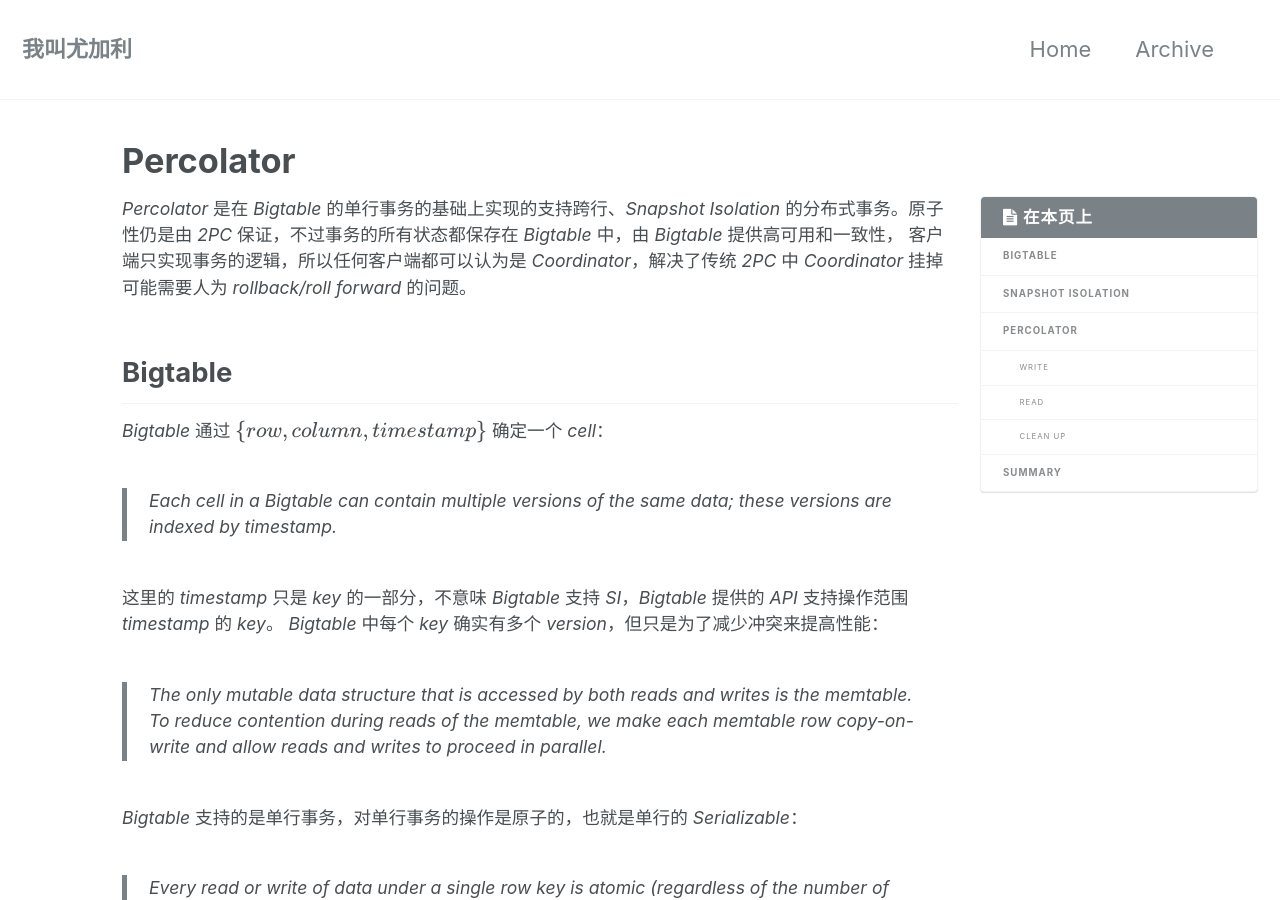
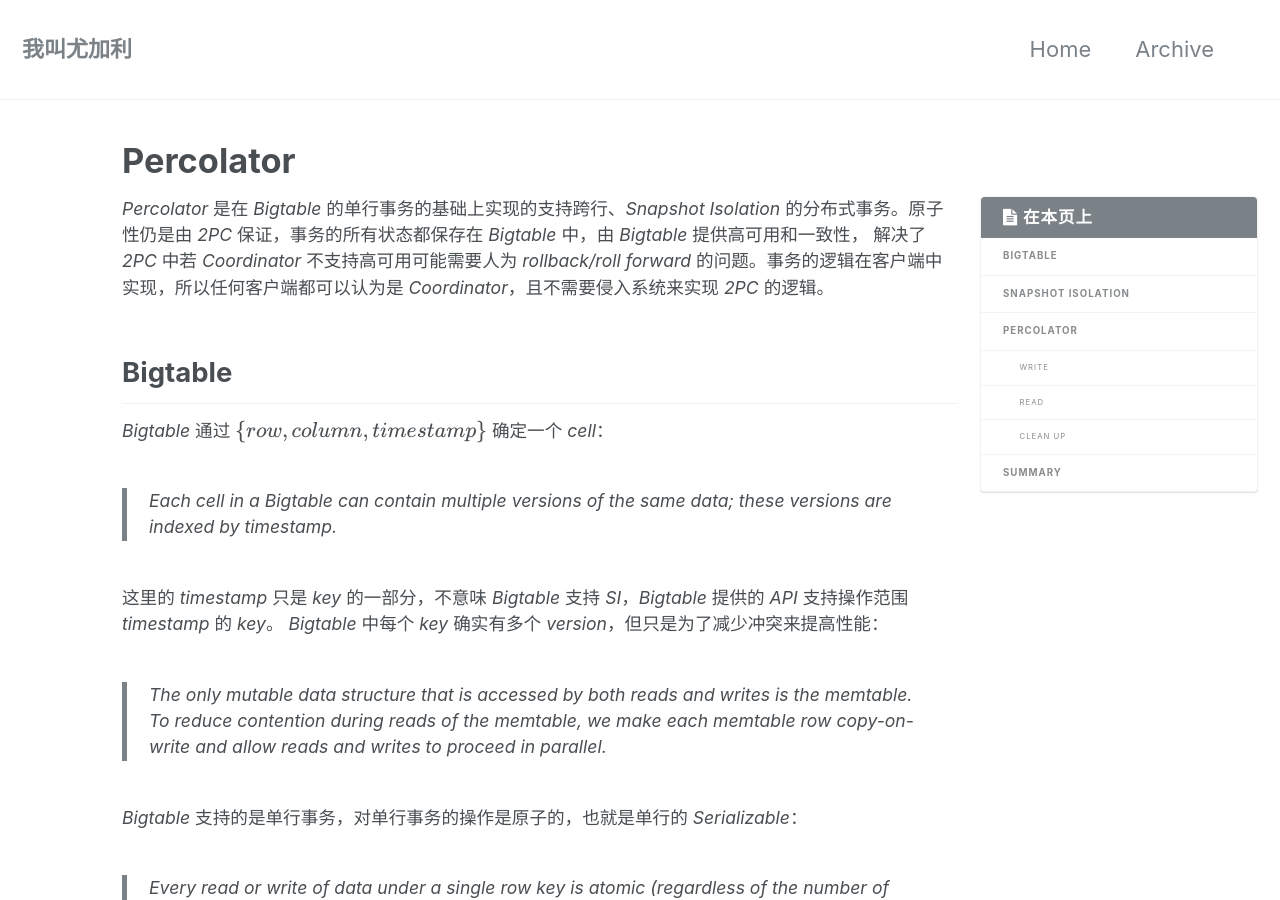
Before and after one commit to youjiali1995/youjiali1995.github.io, a Jekyll site: the page built from _posts/Distributed/2019-04-03-percolator.md, in a window 1280 px wide and 900 px high. Built offline with Jekyll 4.4.1, drawn with Linux system fonts in a browser that asks for light colours; formulas are drawn with MathJax 3.

Commit message:
Refine 2019-04-03-percolator.md

```diff
--- a/_posts/Distributed/2019-04-03-percolator.md
+++ b/_posts/Distributed/2019-04-03-percolator.md
@@ -8,8 +8,8 @@
 
 {% include toc %}
 
-*Percolator* 是在 *Bigtable* 的单行事务的基础上实现的支持跨行、*Snapshot Isolation* 的分布式事务。原子性仍是由 *2PC* 保证，不过事务的所有状态都保存在 *Bigtable* 中，由 *Bigtable* 提供高可用和一致性，
-客户端只实现事务的逻辑，所以任何客户端都可以认为是 *Coordinator*，解决了传统 *2PC* 中 *Coordinator* 挂掉可能需要人为 *rollback/roll forward* 的问题。
+*Percolator* 是在 *Bigtable* 的单行事务的基础上实现的支持跨行、*Snapshot Isolation* 的分布式事务。原子性仍是由 *2PC* 保证，事务的所有状态都保存在 *Bigtable* 中，由 *Bigtable* 提供高可用和一致性，
+解决了 *2PC* 中若 *Coordinator* 不支持高可用可能需要人为 *rollback/roll forward* 的问题。事务的逻辑在客户端中实现，所以任何客户端都可以认为是 *Coordinator*，且不需要侵入系统来实现 *2PC* 的逻辑。
 
 ## Bigtable
 *Bigtable* 通过 $$ \{row, column, timestamp\} $$ 确定一个 *cell*：
```
